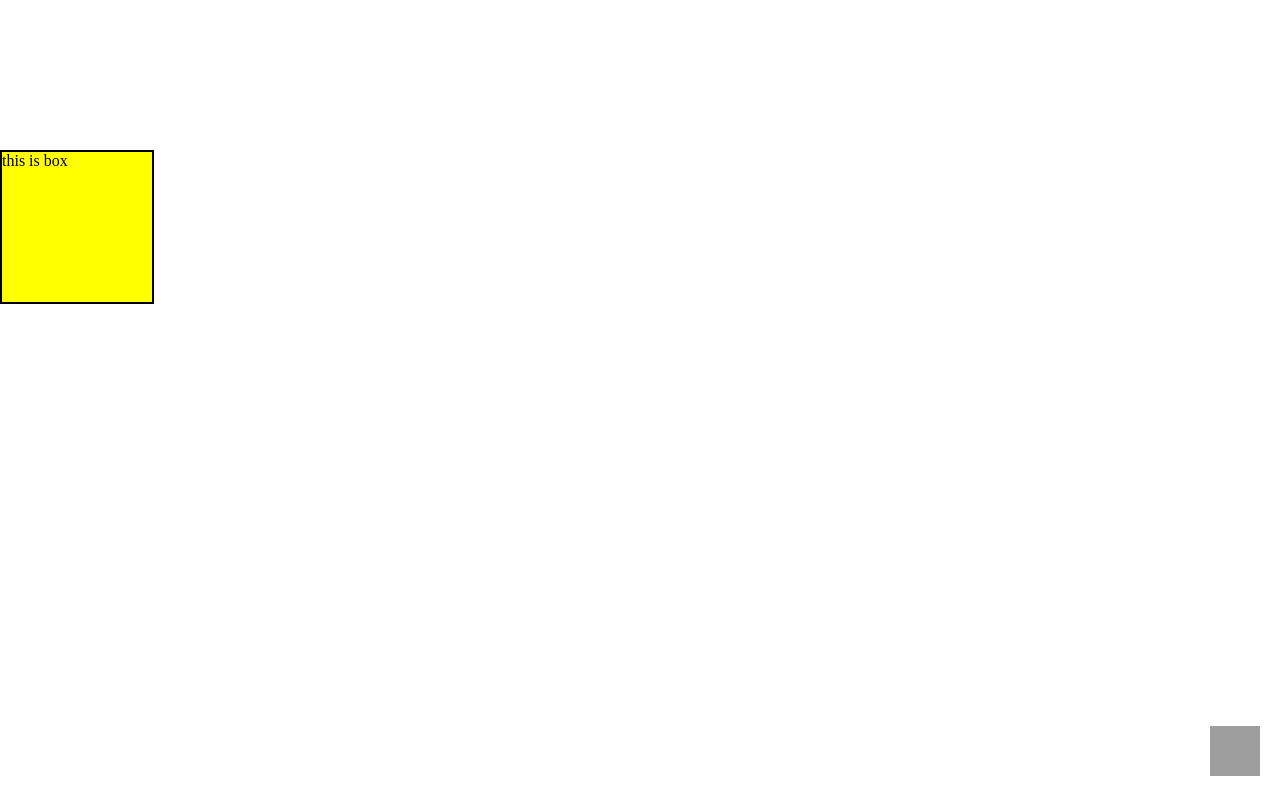
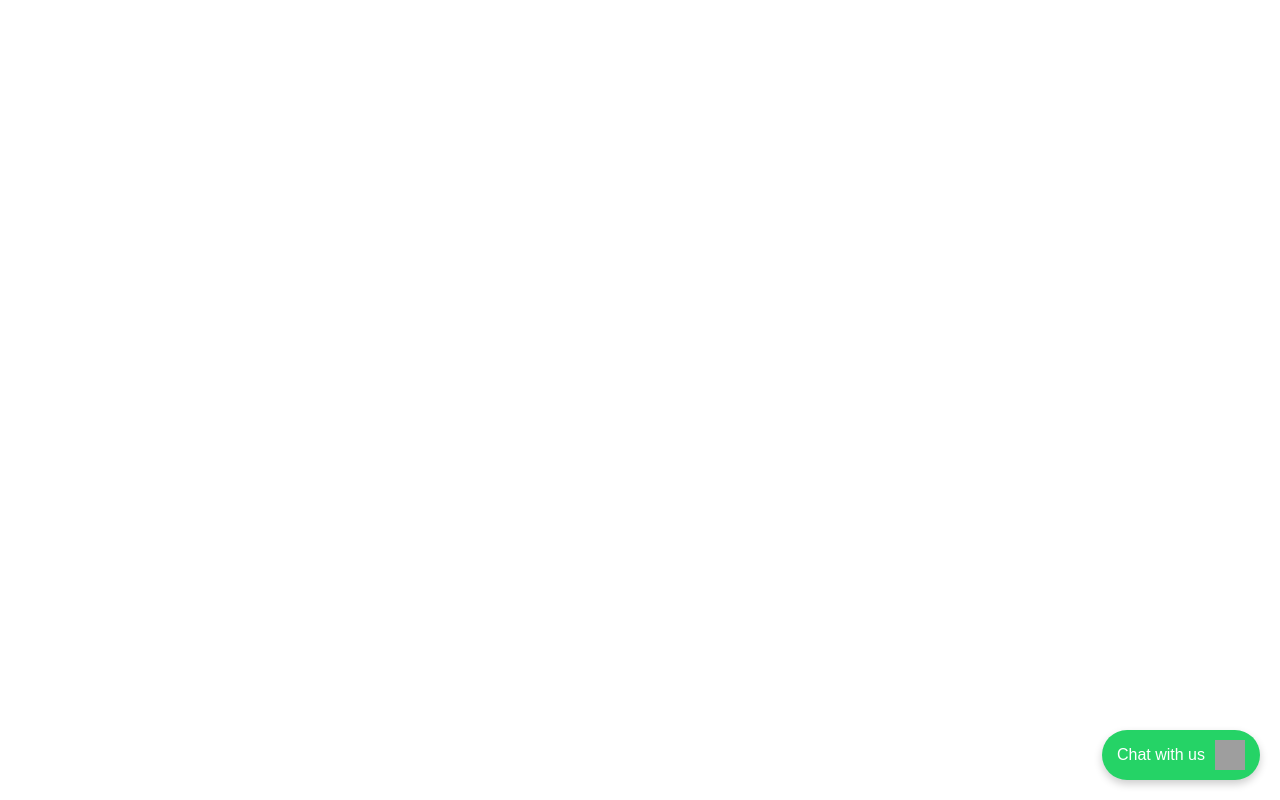
Before and after one commit to nhkhannh23/wts, a plain HTML site: page index.html in a window 1280 px wide. Drawn offline with Linux system fonts and the light colour scheme; grey boxes are pictures that could not be loaded.

Commit message:
Update index.html

```diff
--- a/index.html
+++ b/index.html
@@ -1,11 +1,14 @@
-<!DOCTYPE html>
-<html lang="en">
-<head>
-    <meta charset="UTF-8">
-    <meta name="viewport" content="width=device-width, initial-scale=1.0">
-    <title>Document</title>
-    <link rel="stylesheet" href="style.css">
+<!-- WhatsApp Button with Message -->
+<a href="https://wa.me/919876543210?text=Hello%20I%20would%20like%20to%20know%20more" class="whatsapp-float" target="_blank">
+  <div class="whatsapp-container">
+    <span class="whatsapp-text">Chat with us</span>
+    <img src="https://upload.wikimedia.org/wikipedia/commons/6/6b/WhatsApp.svg"
+         alt="WhatsApp"
+         class="whatsapp-icon">
+  </div>
+</a>
 
+<!-- CSS Styling -->
 <style>
   .whatsapp-float {
     position: fixed;
@@ -13,22 +16,47 @@
     right: 20px;
     z-index: 1000;
     text-decoration: none;
+    font-family: Arial, sans-serif;
+  }
+
+  .whatsapp-container {
+    display: flex;
+    align-items: center;
+    background-color: #25D366;
+    padding: 10px 15px;
+    border-radius: 30px;
+    box-shadow: 0 4px 8px rgba(0, 0, 0, 0.2);
+    color: white;
+    transition: transform 0.3s ease;
+  }
+
+  .whatsapp-container:hover {
+    transform: scale(1.05);
+  }
+
+  .whatsapp-text {
+    margin-right: 10px;
+    font-size: 16px;
+    white-space: nowrap;
   }
 
   .whatsapp-icon {
-      width: 50px;
-      height: 50px;
-      transition: transform 0.3s ease;
-    }
-
-    .whatsapp-icon:hover {
-      transform: scale(1.1);
+    width: 30px;
+    height: 30px;
   }
 
   @media screen and (max-width: 600px) {
+    .whatsapp-container {
+      padding: 8px 12px;
+    }
+
+    .whatsapp-text {
+      font-size: 14px;
+    }
+
     .whatsapp-icon {
-        width: 40px;
-        height: 40px;
+      width: 24px;
+      height: 24px;
     }
 
     .whatsapp-float {
@@ -37,18 +65,3 @@
     }
   }
 </style>
-</head>
-<body>
-
-<!-- WhatsApp Button -->
-<a href="https://wa.me/919565608077" class="whatsapp-float" target="_blank">
-    <img src="https://upload.wikimedia.org/wikipedia/commons/6/6b/WhatsApp.svg"
-         alt="Chat on WhatsApp"
-         class="whatsapp-icon">
-  </a>
-
-
-
-    <div>this is box </div>
-</body>
-</html>
```
Lines whose indentation alone changed are shown as unchanged.
